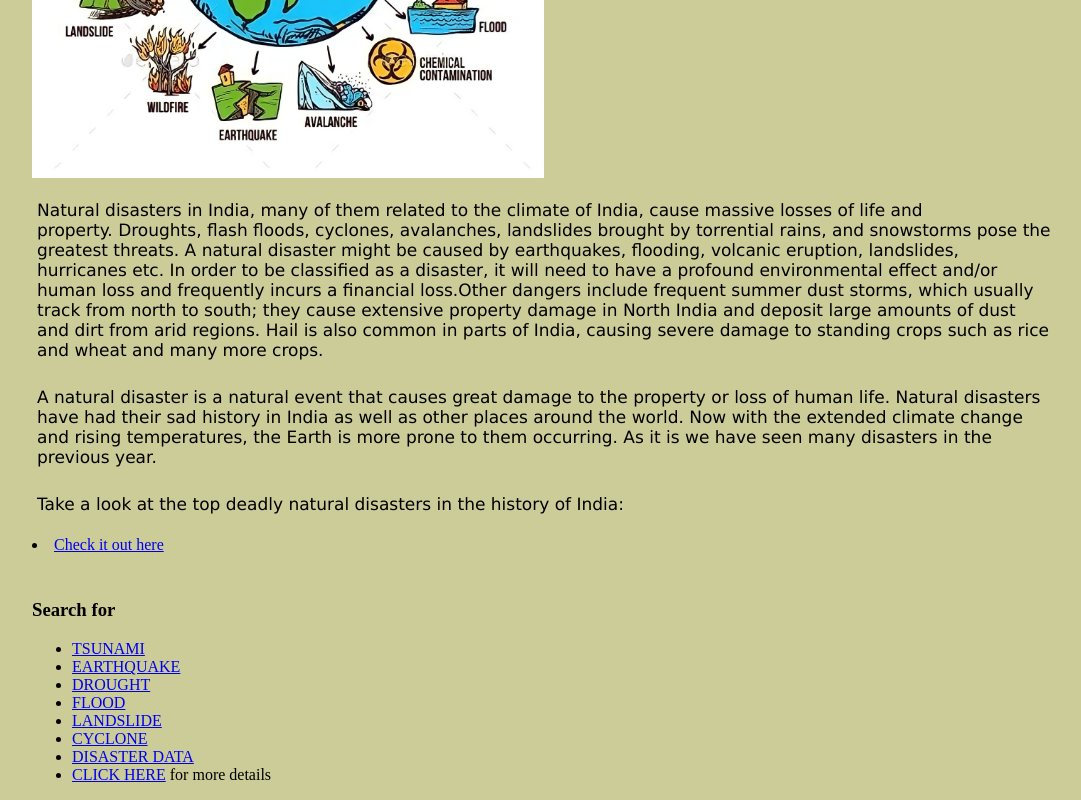
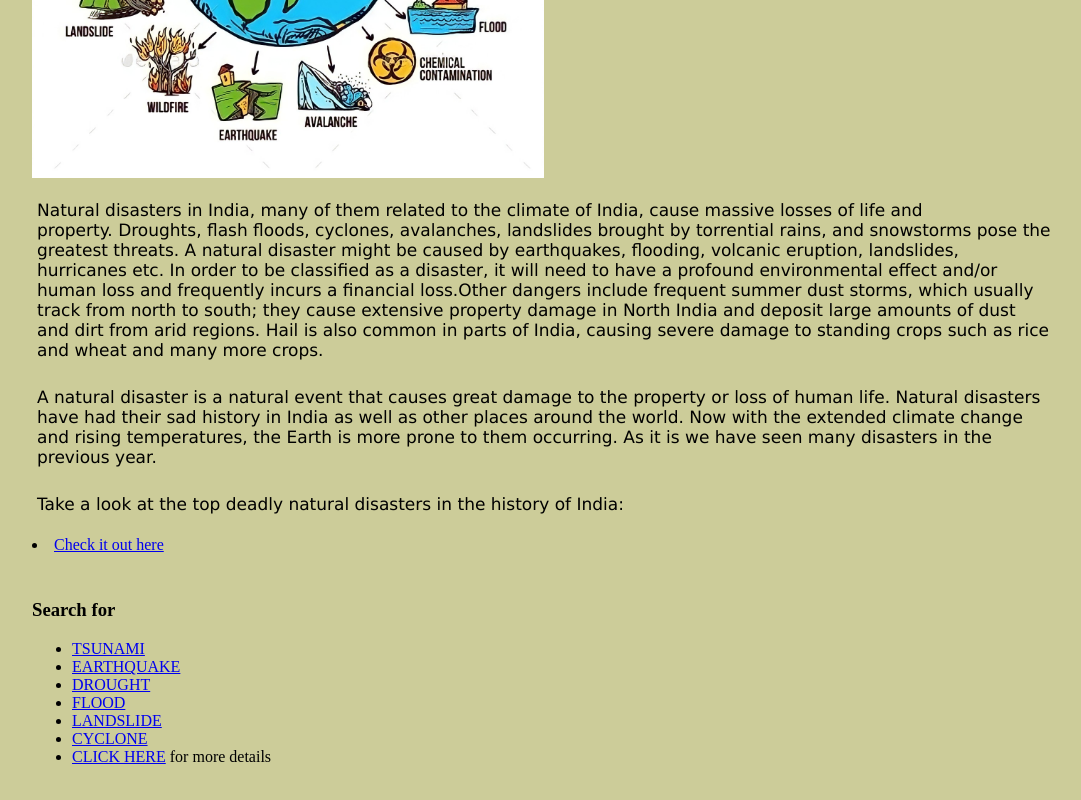
Before and after one commit to Deepesh456/3C03CSCc, a plain HTML site: page index.html in a window 1280 px wide. Shown: the part 622-1422 px from the top of the page, without its empty margins (96-1177 px from the left). Drawn offline with Linux system fonts and the light colour scheme.

Commit message:
Update index.html

```diff
--- a/index.html
+++ b/index.html
@@ -26,7 +26,6 @@
   <li><a href="Floods.html">FLOOD</a></li>
   <li><a href="Landslide.html">LANDSLIDE</a></li>
   <li><a href="Cyclone.html">CYCLONE</a></li>
-  <li><a href="Table.html">DISASTER DATA</a></li>
   <li><a href="form.html">CLICK HERE</a> for more details</li>
   </body>
  </html>
```
